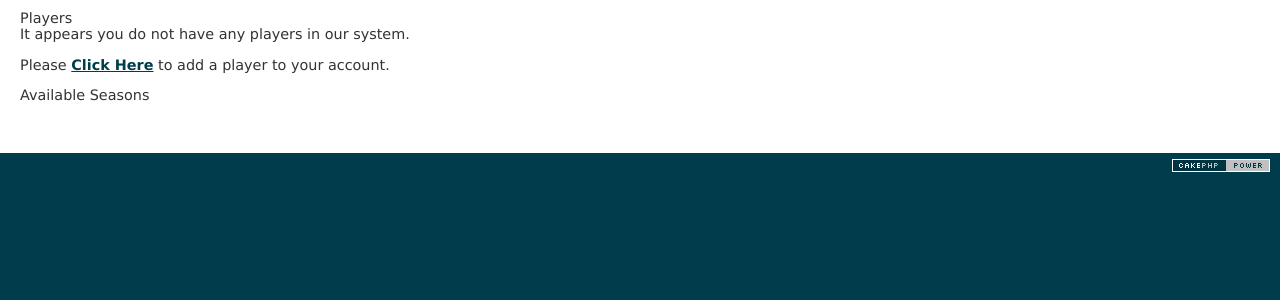
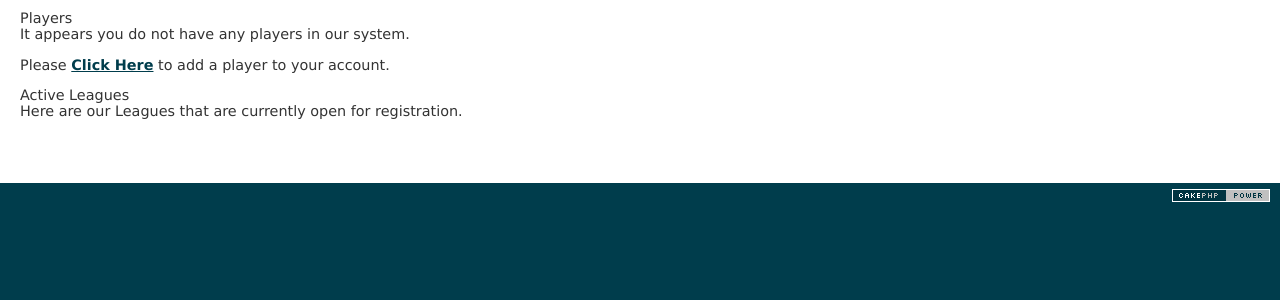
Before and after one commit to ehask71/LeagueLaunchParentSite, a CakePHP app: the page made by app/View/Themed/Regclean/Registration/step1.ctp in a window 1280 px wide. Shown: the part 47-347 px from the top of the page. Run offline with PHP 8.4 and a stand-in for CakePHP, Linux system fonts and the light colour scheme; the template is opened without the code that fills it, so the values that code supplies are empty; some libraries are stand-ins or nearby versions.

Commit message:
SeasonSaaS model

```diff
--- a/app/View/Themed/Regclean/Registration/step1.ctp
+++ b/app/View/Themed/Regclean/Registration/step1.ctp
@@ -44,8 +44,9 @@ if (count($seasons) > 0) {
         </div>
     </div>
     <div class="span6 box blue">
-        <div class="box-header">Available Seasons</div>
+        <div class="box-header">Active Leagues</div>
         <div class="box-content">
+            <p>Here are our Leagues that are currently open for registration.</p>
             <table class="table table-bordered">
                 <?php
                 if (count($seasonopts) > 0) {
```
